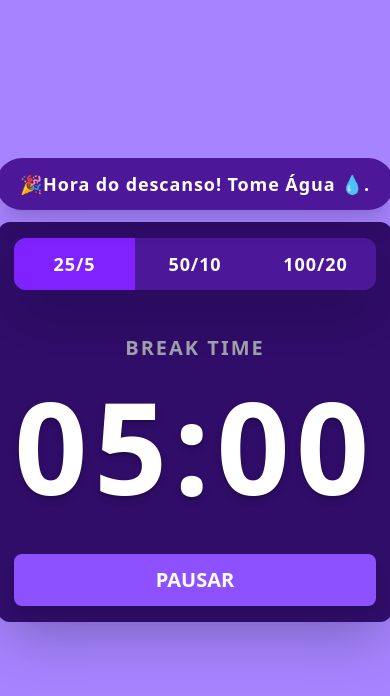
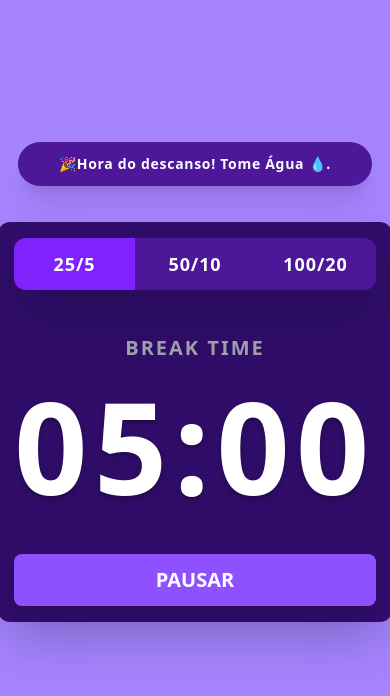
Before and after one commit to willUlisses/PomoForHer, a React (Vite) app in the folder Pomo-for-her/: page / in a window 390 px wide. Both pictures are taken after a click on the button "INICIAR". Shown: the top 696 px of the page. Built offline with nearby package versions, Linux system fonts and the light colour scheme.

Commit message:
Turned the RestToast into a responsive design

```diff
--- a/Pomo-for-her/src/Components/RestToast.tsx
+++ b/Pomo-for-her/src/Components/RestToast.tsx
@@ -9,9 +9,10 @@ const RestToast = ({ children, visible }: ToastProps) => {
   return (
     <div
       className={`
-        absolute -top-16 left-1/2 -translate-x-1/2
-        bg-violet-900 text-white text-lg px-6 p-3 rounded-full shadow-xl font-bold tracking-wider
-        transition-all duration-500 ease-in-out z-50 whitespace-nowrap
+        absolute -top-20 md:-top-16 left-1/2 -translate-x-1/2
+      bg-violet-900 text-white text-sm md:text-lg px-6 p-3 rounded-full shadow-xl font-bold tracking-wider
+        transition-all duration-500 ease-in-out z-50 text-center
+        w-[90%] md:w-fit
         ${visible ? 'opacity-100 translate-y-0' : 'opacity-0 translate-y-4 pointer-events-none'}
       `}
     >
```
